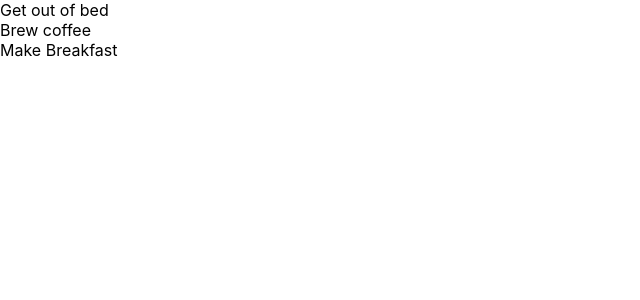
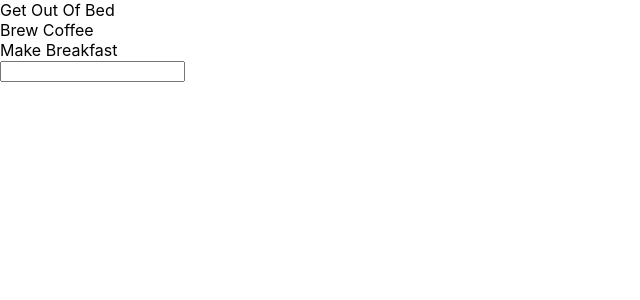
Before and after one commit to gabe571/my-todo-list-blog, a React (Create React App) app: page / in a window 1280 px wide. Shown: the top 300 px of the page, without its empty margins (0-640 px from the left). Built offline with nearby package versions, Linux system fonts and the light colour scheme.

Commit message:
todo form

```diff
--- a/src/App.js
+++ b/src/App.js
@@ -3,8 +3,31 @@ import React, { useState } from 'react'
 function Todo({ todo }) {
   return (
     <div className='task'>
-      {todo.task}
+      {todo.content}
     </div>
+  )
+}
+
+function TodoForm ({ addTodo }) {
+
+  const [value, setValue] = useState('');
+
+  const handleSubmit = e => {
+    e.preventDefault()
+    if (!value) return;
+    addTodo(value);
+    setValue('')
+  };
+
+  return (
+    <form onSubmit={handleSubmit}>
+      <input
+      type='text'
+      className='input'
+      value={value}
+      onChange={e => setValue(e.target.value)}
+      />
+    </form>
   )
 }
 
@@ -12,9 +35,9 @@ function App() {
 
 const [todos, SetTodos] = useState(
 [
-  { task: "Get out of bed" },
-  { task: "Brew coffee" },
-  { task: "Make Breakfast" }
+  { content: "Get Out Of Bed" },
+  { content: "Brew Coffee" },
+  { content: "Make Breakfast" }
 ])
 
 
@@ -28,6 +51,7 @@ const [todos, SetTodos] = useState(
           todo={todo}
           />
         ))}
+        <TodoForm  />
       </div>
     </div>
   );
```
